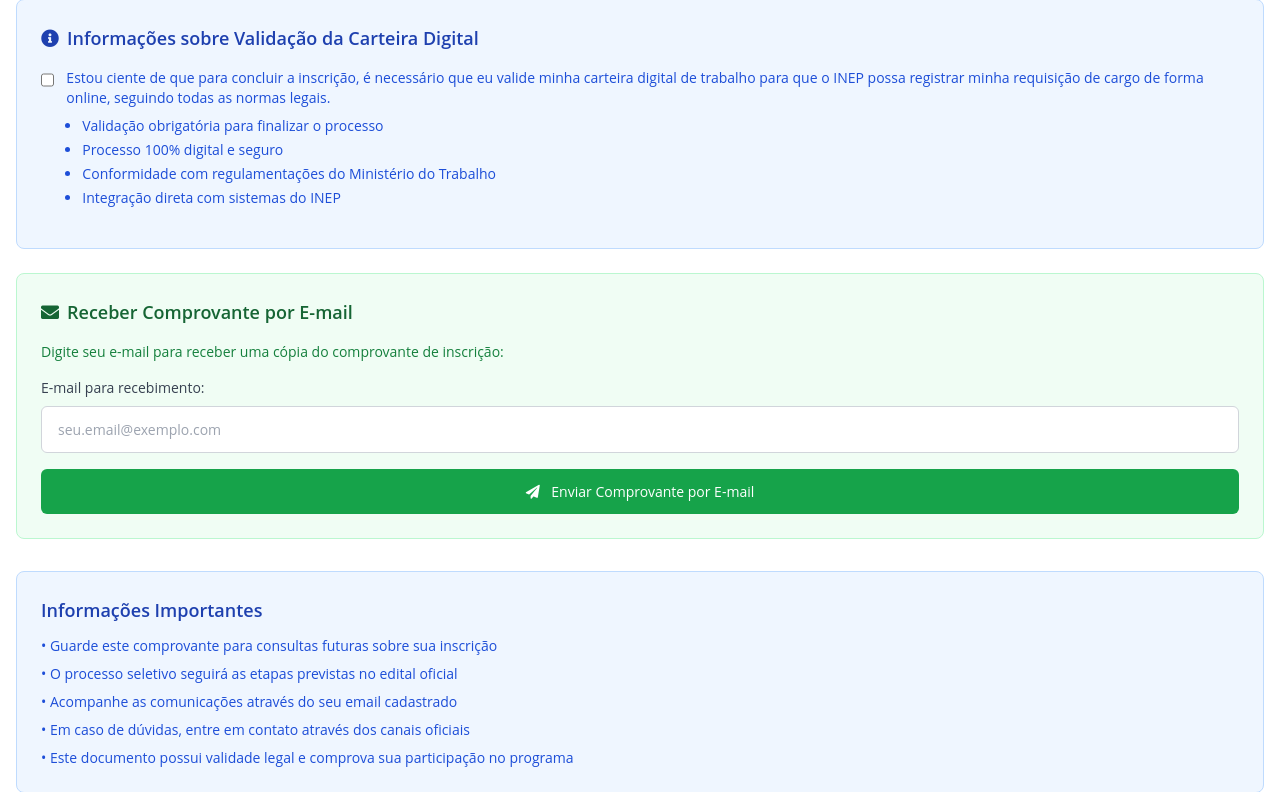
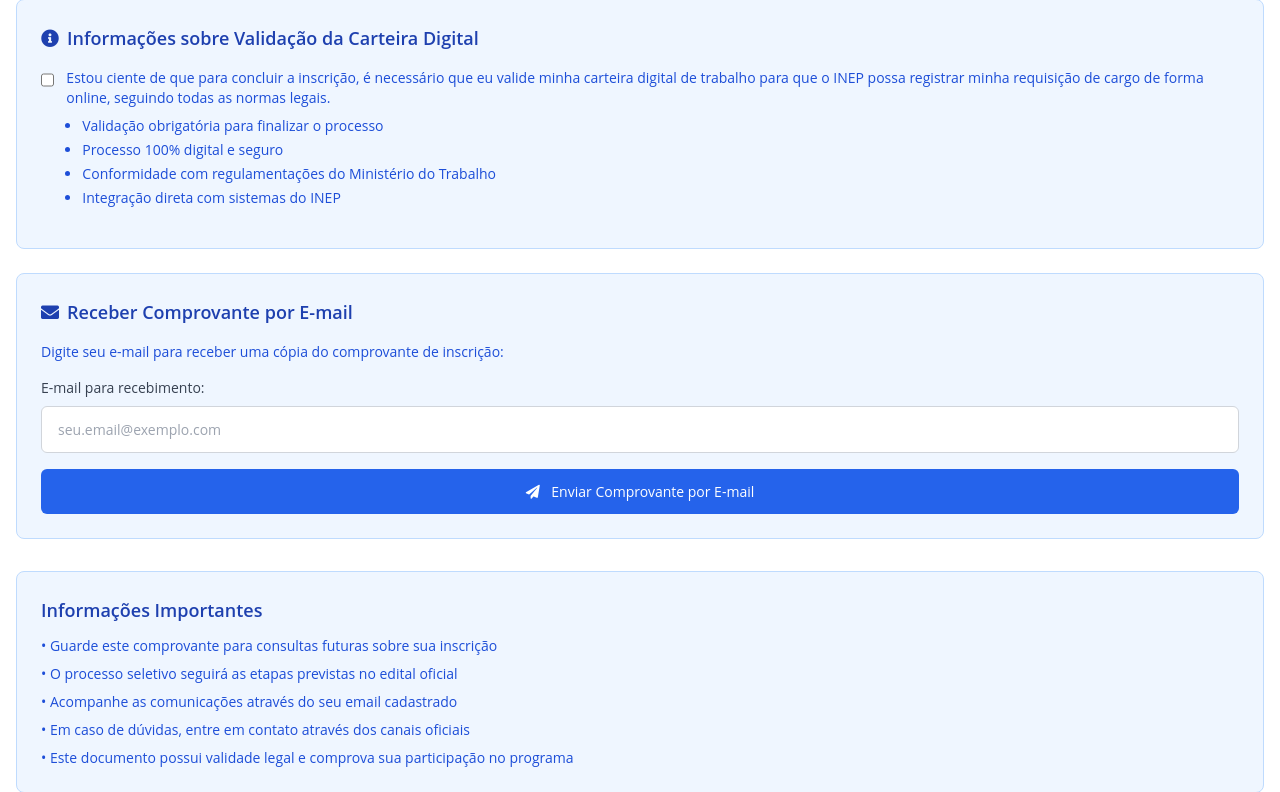
Before and after one commit to NuxeTor/GovAGTE04, a Flask app: page /comprovante-inscricao in a window 1280 px wide. Shown: the part 1187-1979 px from the top of the page. Run offline with Flask 3, Linux system fonts and the light colour scheme; some libraries are stand-ins or nearby versions; some web fonts are replaced.

Commit message:
Change the color of the email receipt section to align with the design
Updates the color scheme for the email receipt section in `templates/comprovante_inscricao.html` from green to blue using Tailwind CSS classes.

Replit-Commit-Author: Agent
Replit-Commit-Session-Id: a9d794d5-f99f-455b-a974-ea6087cda035
Replit-Commit-Screenshot-Url: https://storage.googleapis.com/screenshot-production-us-central1/7c76807b-2b7b-4aba-8b85-021e6568ea74/f0d1e9fc-5fbb-4ac4-85f2-25f02ed35ad1.jpg

```diff
--- a/templates/comprovante_inscricao.html
+++ b/templates/comprovante_inscricao.html
@@ -171,12 +171,12 @@
     </div>
 
     <!-- Envio do Comprovante por Email -->
-    <div class="bg-green-50 border border-green-200 rounded-lg p-6 mb-8">
-        <h3 class="text-lg font-semibold text-green-800 mb-4 flex items-center">
+    <div class="bg-blue-50 border border-blue-200 rounded-lg p-6 mb-8">
+        <h3 class="text-lg font-semibold text-blue-800 mb-4 flex items-center">
             <i class="fas fa-envelope mr-2"></i>
             Receber Comprovante por E-mail
         </h3>
-        <p class="text-green-700 mb-4 text-sm">
+        <p class="text-blue-700 mb-4 text-sm">
             Digite seu e-mail para receber uma cópia do comprovante de inscrição:
         </p>
 
@@ -188,11 +188,11 @@
                 <input type="email"
                        id="email-comprovante"
                        placeholder="seu.email@exemplo.com"
-                       class="w-full px-4 py-3 border border-gray-300 rounded-md focus:ring-2 focus:ring-green-500 focus:border-green-500">
+                       class="w-full px-4 py-3 border border-gray-300 rounded-md focus:ring-2 focus:ring-blue-500 focus:border-blue-500">
             </div>
 
             <button id="enviar-email"
-                    class="w-full bg-green-600 hover:bg-green-700 text-white font-medium py-3 px-6 rounded-md transition-colors">
+                    class="w-full bg-blue-600 hover:bg-blue-700 text-white font-medium py-3 px-6 rounded-md transition-colors">
                 <i class="fas fa-paper-plane mr-2"></i>
                 Enviar Comprovante por E-mail
             </button>
```
